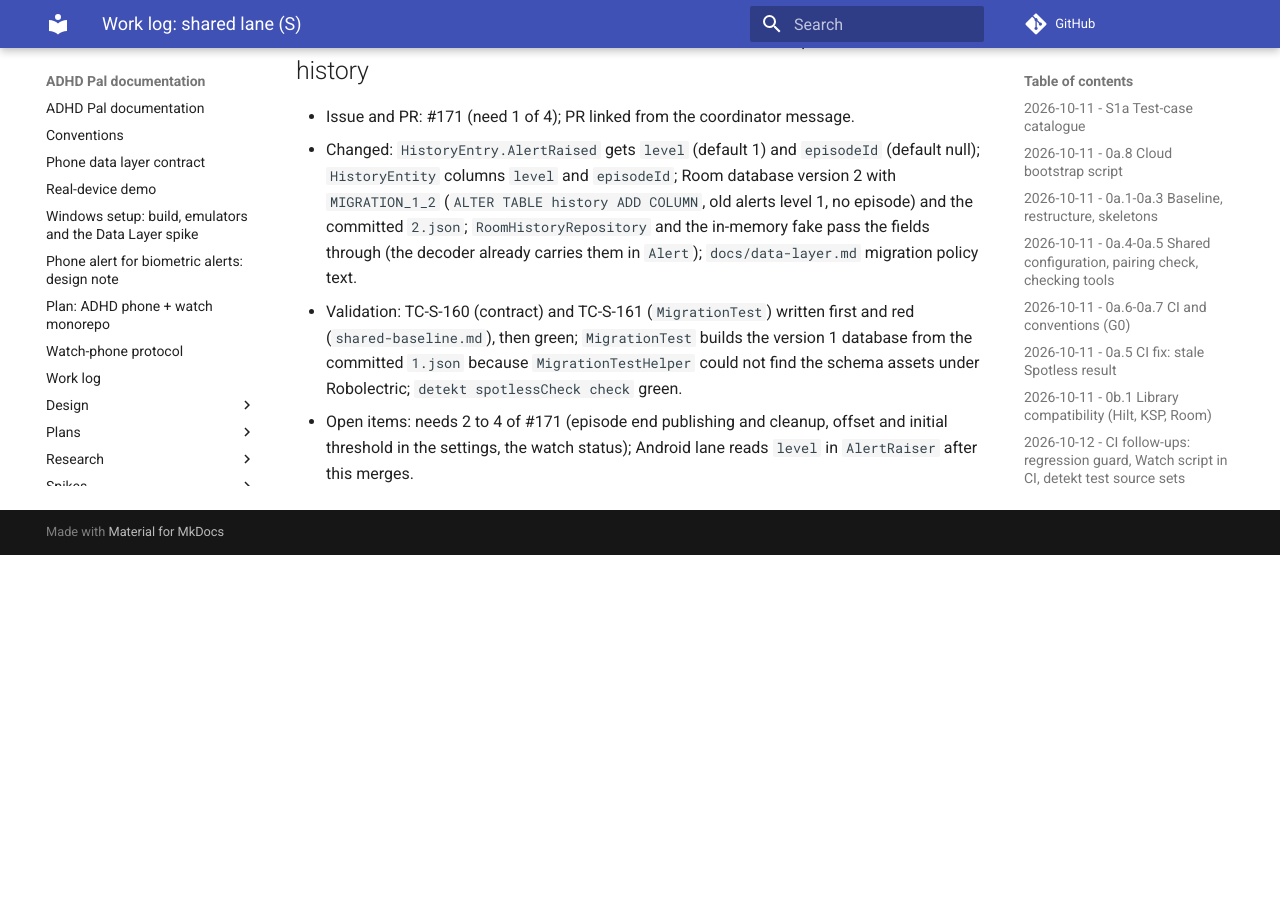
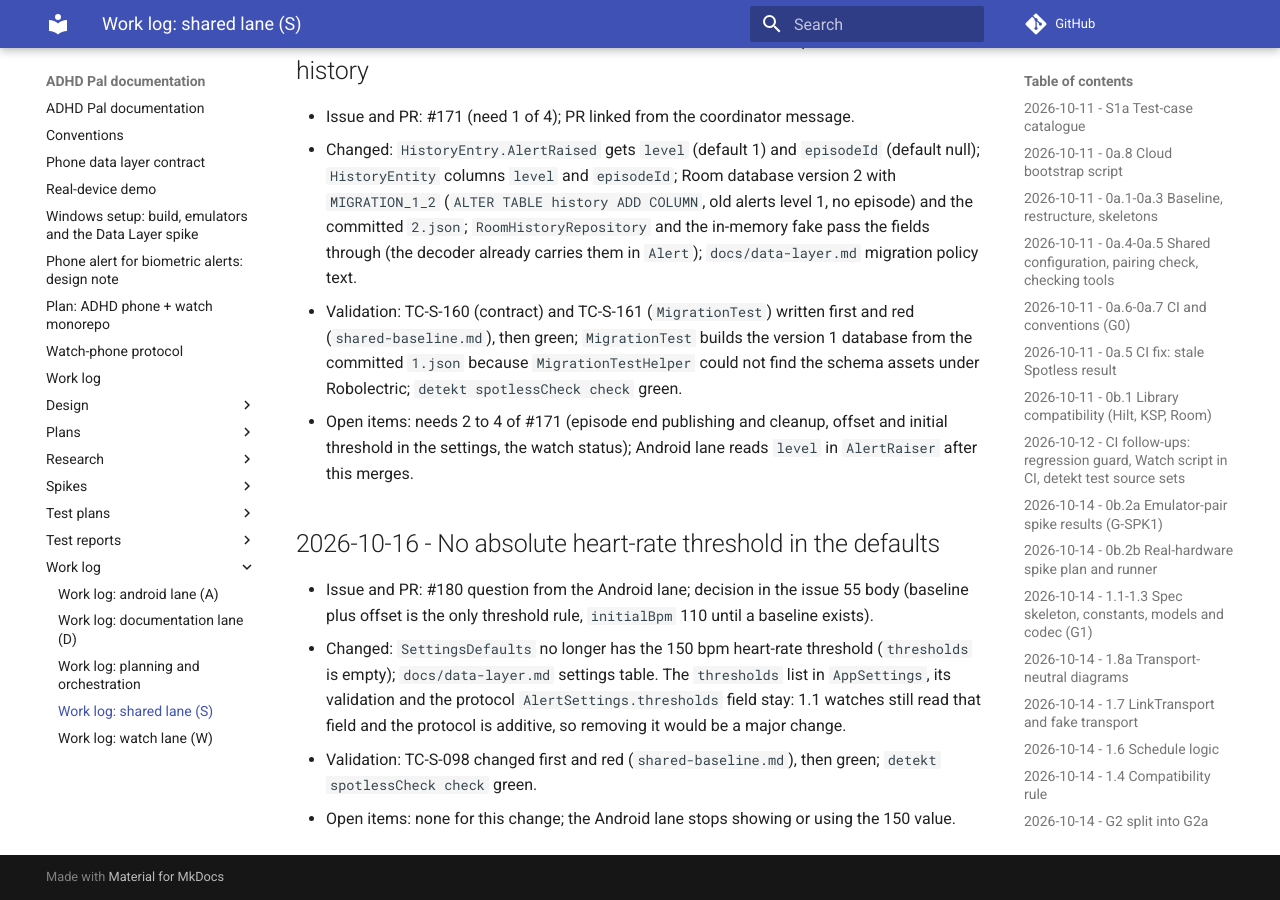
Before and after one commit to shlomoa/my-adhd-pal, an MkDocs documentation site: the page built from docs/work-log/shared.md, in a window 1280 px wide and 900 px high, scrolled down 18720 px. Built offline with MkDocs 1.6.1 and Material for MkDocs 9.7.7, drawn with Linux system fonts in a browser that asks for light colours; comment, search, counter and statistics services are not loaded; before the commit the page ends 19275 px from its top, so only the background shows below that.

Commit message:
Remove the absolute 150 bpm heart-rate threshold from the settings defaults
Co-Authored-By: Claude Sonnet 5.5 <noreply@anthropic.com>
Claude-Session: https://claude.ai/code/session_019cYzLLCA855iWDxqZs2676

```diff
--- a/docs/work-log/shared.md
+++ b/docs/work-log/shared.md
@@ -305,3 +305,10 @@ Entries for this lane only. Format and index: [`../work-log.md`](../work-log.md)
 - Changed: `HistoryEntry.AlertRaised` gets `level` (default 1) and `episodeId` (default null); `HistoryEntity` columns `level` and `episodeId`; Room database version 2 with `MIGRATION_1_2` (`ALTER TABLE history ADD COLUMN`, old alerts level 1, no episode) and the committed `2.json`; `RoomHistoryRepository` and the in-memory fake pass the fields through (the decoder already carries them in `Alert`); `docs/data-layer.md` migration policy text.
 - Validation: TC-S-160 (contract) and TC-S-161 (`MigrationTest`) written first and red (`shared-baseline.md`), then green; `MigrationTest` builds the version 1 database from the committed `1.json` because `MigrationTestHelper` could not find the schema assets under Robolectric; `detekt spotlessCheck check` green.
 - Open items: needs 2 to 4 of #171 (episode end publishing and cleanup, offset and initial threshold in the settings, the watch status); Android lane reads `level` in `AlertRaiser` after this merges.
+
+## 2026-10-16 - No absolute heart-rate threshold in the defaults
+
+- Issue and PR: #180 question from the Android lane; decision in the issue 55 body (baseline plus offset is the only threshold rule, `initialBpm` 110 until a baseline exists).
+- Changed: `SettingsDefaults` no longer has the 150 bpm heart-rate threshold (`thresholds` is empty); `docs/data-layer.md` settings table. The `thresholds` list in `AppSettings`, its validation and the protocol `AlertSettings.thresholds` field stay: 1.1 watches still read that field and the protocol is additive, so removing it would be a major change.
+- Validation: TC-S-098 changed first and red (`shared-baseline.md`), then green; `detekt spotlessCheck check` green.
+- Open items: none for this change; the Android lane stops showing or using the 150 value.
```
Also changed, not shown: docs/data-layer.md (+1 -1 lines), docs/test-reports/shared-baseline.md (+1 -1 lines), 2 other files.
